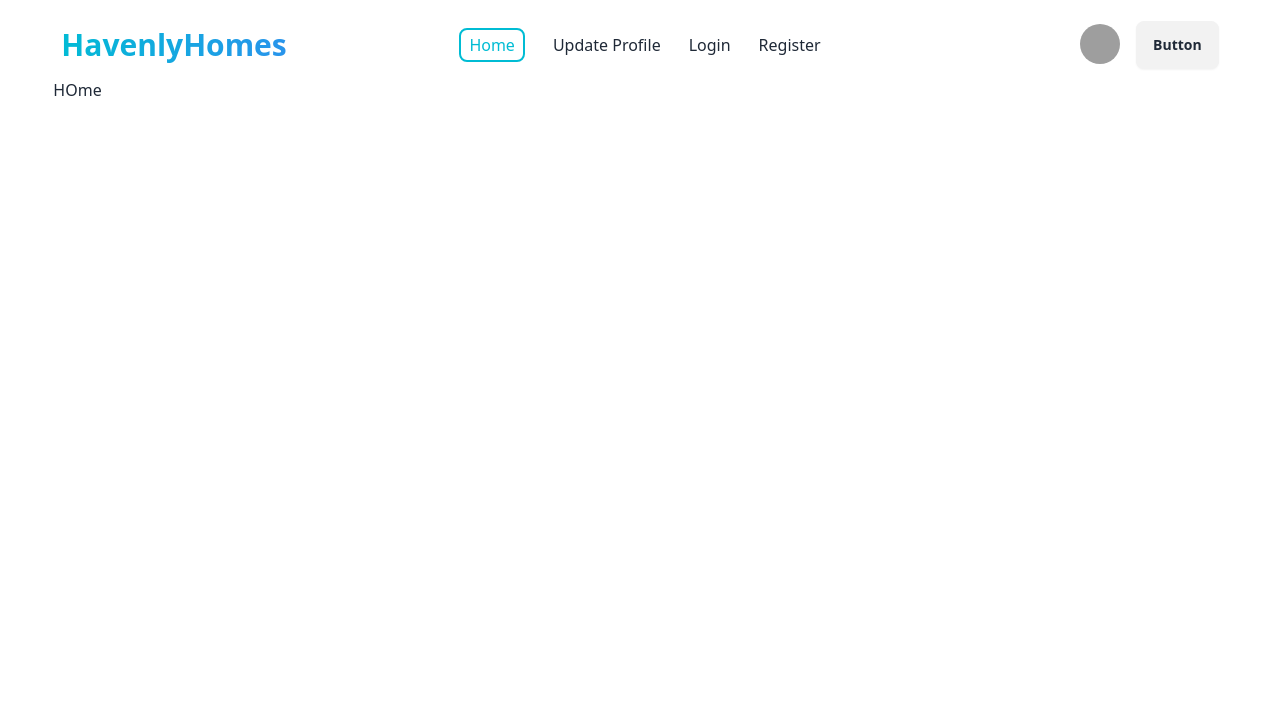
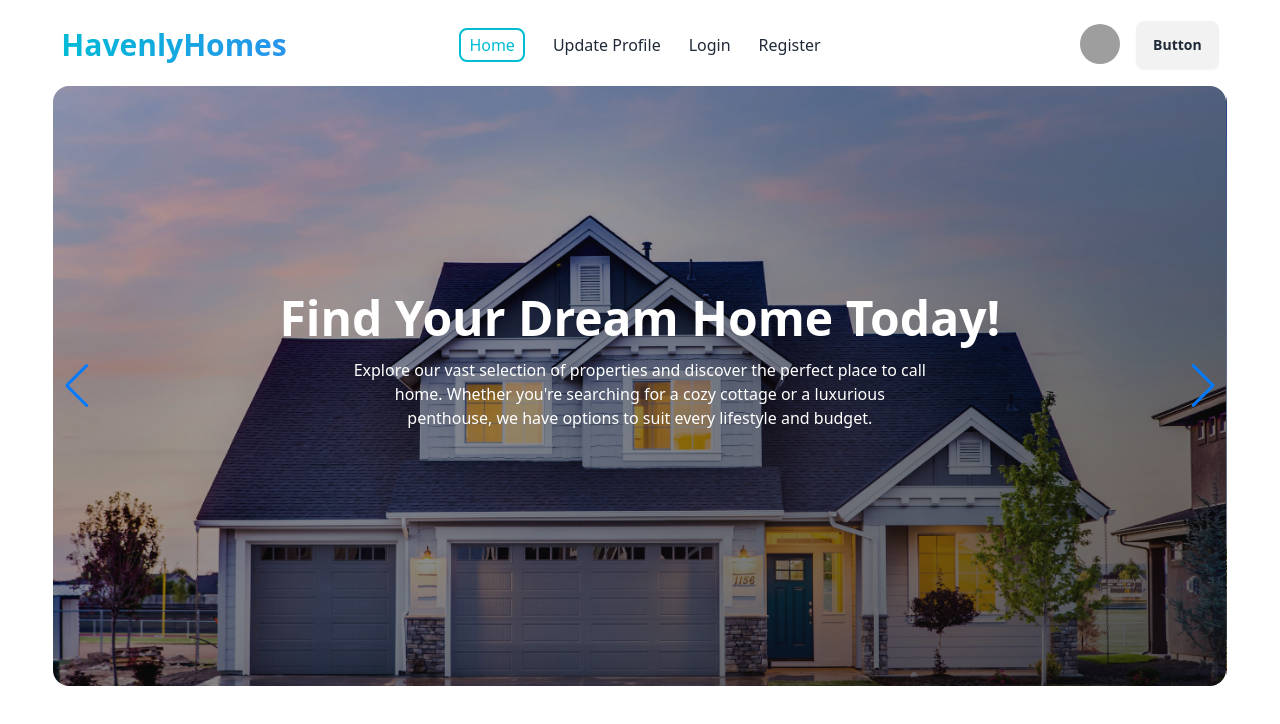
Before and after one commit to RakibHossen678/HavenlyHomes, a React (Vite) app: page / in a window 1280 px wide. Shown: the top 724 px of the page. Built offline with nearby package versions, Linux system fonts and the light colour scheme; grey boxes are pictures that could not be loaded.

Commit message:
added slider with swiper js

```diff
--- a/package.json
+++ b/package.json
@@ -16,7 +16,8 @@
     "react-dom": "^18.2.0",
     "react-icons": "^5.0.1",
     "react-router-dom": "^6.22.3",
-    "sort-by": "^1.2.0"
+    "sort-by": "^1.2.0",
+    "swiper": "^11.1.1"
   },
   "devDependencies": {
     "@types/react": "^18.2.66",
--- a/src/Components/Navbar.jsx
+++ b/src/Components/Navbar.jsx
@@ -41,7 +41,7 @@ const Navbar = () => {
             </div>
             <ul
               tabIndex={0}
-              className="menu menu-sm dropdown-content mt-3 z-[1] p-2 shadow bg-base-100 rounded-box w-52"
+              className="menu menu-sm dropdown-content mt-3 z-[10] p-2 shadow bg-base-100 rounded-box w-52"
             >
               {links}
             </ul>
@@ -67,7 +67,7 @@ const Navbar = () => {
             </div>
             <ul
               tabIndex={0}
-              className="mt-3 z-[1] p-2 shadow menu menu-sm dropdown-content bg-base-100 rounded-box w-40"
+              className="mt-3 z-[10] p-2 shadow menu menu-sm dropdown-content bg-base-100 rounded-box w-40"
             >
               <li>
                 <a className="">
--- /dev/null
+++ b/src/Components/Slider/Slider.css
@@ -0,0 +1,21 @@
+
+.slide1{
+    background-image:linear-gradient(to bottom right, rgba(25, 24, 24, 0.233), rgba(13, 13, 13, 0.699)), url(../../assets/single.jpg);
+    width: 100%;
+    height: 600px;
+}
+.slide2{
+    background-image:linear-gradient(to bottom right, rgba(25, 24, 24, 0.233), rgba(13, 13, 13, 0.726)), url(../../assets/town.jpg);
+    width: 100%;
+    height: 600px;
+}
+.slide3{
+    background-image:linear-gradient(to bottom right, rgba(25, 24, 24, 0.233), rgba(13, 13, 13, 0.641)), url(../../assets/traditional.jpg);
+    width: 100%;
+    height: 600px;
+}
+.slide4{
+    background-image:linear-gradient(to bottom right, rgba(25, 24, 24, 0.233), rgba(13, 13, 13, 0.521)), url(../../assets/vacation.jpg);
+    width: 100%;
+    height: 600px;
+}
--- /dev/null
+++ b/src/Components/Slider/Slider.jsx
@@ -0,0 +1,69 @@
+import { Swiper, SwiperSlide } from "swiper/react";
+
+// Import Swiper styles
+import "swiper/css";
+import "./Slider.css";
+import "swiper/css/navigation";
+
+// import required modules
+import { Navigation } from "swiper/modules";
+const Slider = () => {
+  return (
+    <div className="pt-2">
+      <Swiper
+        navigation={true}
+        modules={[Navigation]}
+        className="mySwiper"
+        loop={true}
+      >
+        <SwiperSlide className="slide1  bg-cover bg-center object-cover rounded-2xl">
+          <div className=" flex flex-col justify-center items-center text-white text-center py-52 space-y-4">
+
+          <h1 className="text-5xl font-semibold">Find Your Dream Home Today!</h1>
+          <p className="max-w-xl  ">
+            Explore our vast selection of properties and discover the perfect
+            place to call home. Whether you're searching for a cozy cottage or a
+            luxurious penthouse, we have options to suit every lifestyle and
+            budget.
+          </p>
+          </div>
+        </SwiperSlide>
+        <SwiperSlide className="slide2 bg-cover bg-center object-cover rounded-2xl">
+          <div className=" flex flex-col justify-center items-center text-white text-center py-52 space-y-4">
+            <h1 className="text-5xl font-semibold">Discover Your Perfect Property</h1>
+            <p className="max-w-xl  ">
+              Start your journey to homeownership with us! Browse through our
+              diverse range of listings, from urban apartments to rural
+              retreats, and find the ideal property that meets your needs and
+              exceeds your expectations.
+            </p>
+          </div>
+        </SwiperSlide>
+        <SwiperSlide className="slide3 bg-cover bg-center object-cover rounded-2xl">
+          <div className=" flex flex-col justify-center items-center text-white text-center py-52 space-y-4">
+            <h1 className="text-5xl font-semibold">Your Home Awaits - Start Exploring!</h1>
+            <p className="max-w-xl  ">
+              Your dream home is just a click away. Dive into our collection of
+              residential properties, meticulously curated to offer comfort,
+              style, and convenience. Begin your search today and turn your
+              housing dreams into reality.
+            </p>
+          </div>
+        </SwiperSlide>
+        <SwiperSlide className="slide4 bg-cover bg-center object-cover  rounded-xl">
+          <div className=" flex flex-col justify-center items-center text-white text-center py-52 space-y-4">
+            <h1 className="text-5xl font-semibold">Discover Your Vacation Paradise</h1>
+            <p className="max-w-xl  ">
+              Discover the beauty of vacationing in your own paradise. Explore
+              our curated selection of vacation homes, each offering a unique
+              blend of luxury, comfort, and tranquility. Your perfect vacation
+              awaits!
+            </p>
+          </div>
+        </SwiperSlide>
+      </Swiper>
+    </div>
+  );
+};
+
+export default Slider;
--- a/src/Pages/Home.jsx
+++ b/src/Pages/Home.jsx
@@ -1,7 +1,9 @@
+import Slider from "../Components/Slider/Slider";
+
 const Home = () => {
     return (
         <div>
-            <h1>HOme</h1>
+            <Slider></Slider>
         </div>
     );
 };
```
Also changed, not shown: 1 other file (tests, documents, lock files or other folders).
